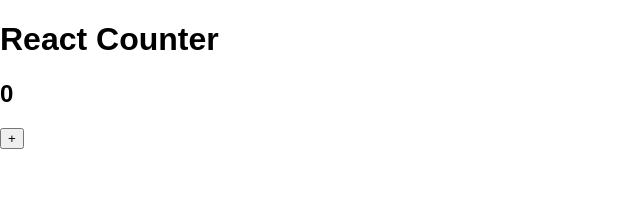
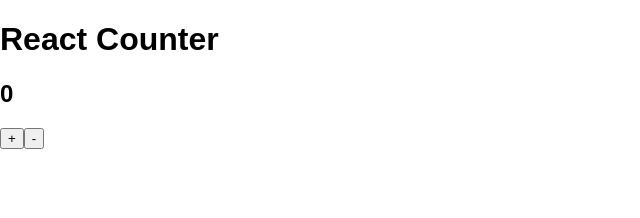
Before and after one commit to rizafahmi/react-counter-tdd, a React (Create React App) app: page / in a window 1280 px wide. Shown: the top 218 px of the page, without its empty margins (0-640 px from the left). Built offline with nearby package versions, Linux system fonts and the light colour scheme.

Commit message:
Passing test refactored #2

```diff
--- a/src/App.js
+++ b/src/App.js
@@ -9,6 +9,7 @@ class App extends Component {
         <h1>React Counter</h1>
         <Counter />
         <button> + </button>
+        <button> - </button>
       </div>
     )
   }
```
